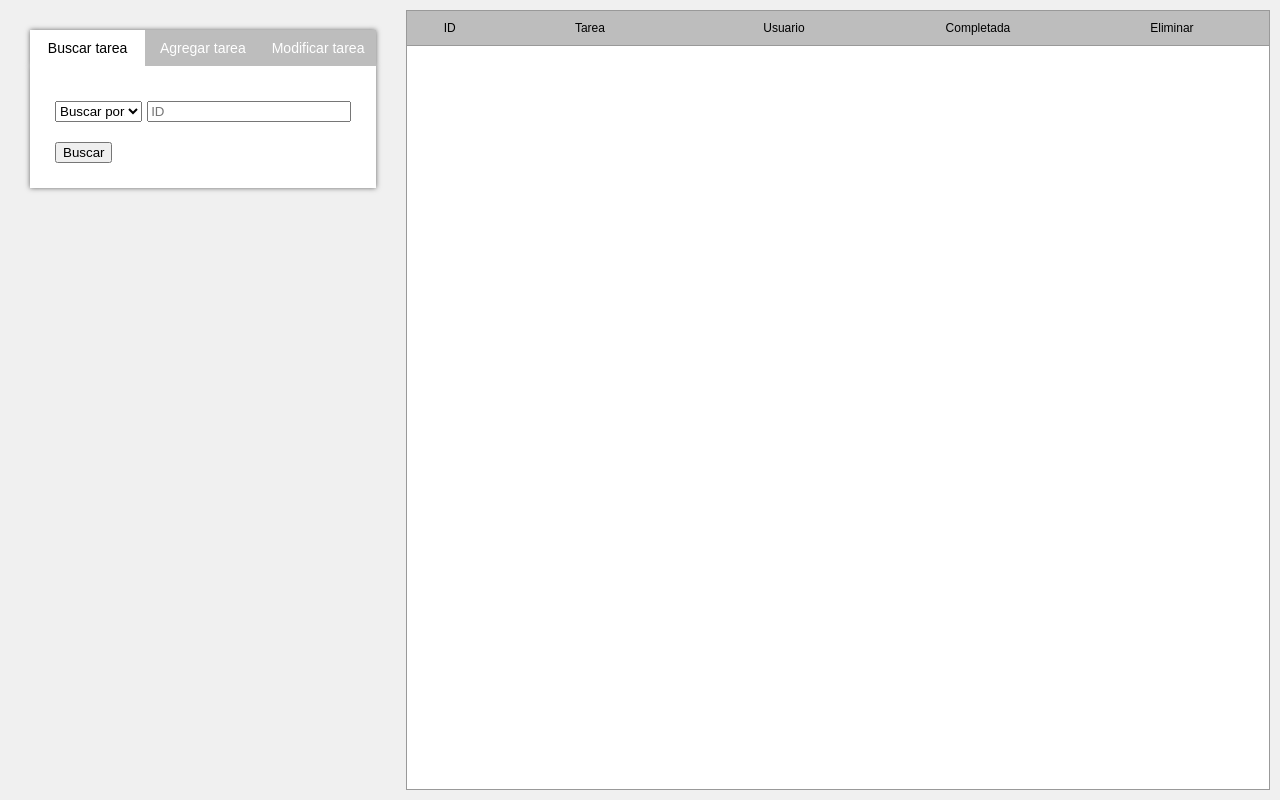
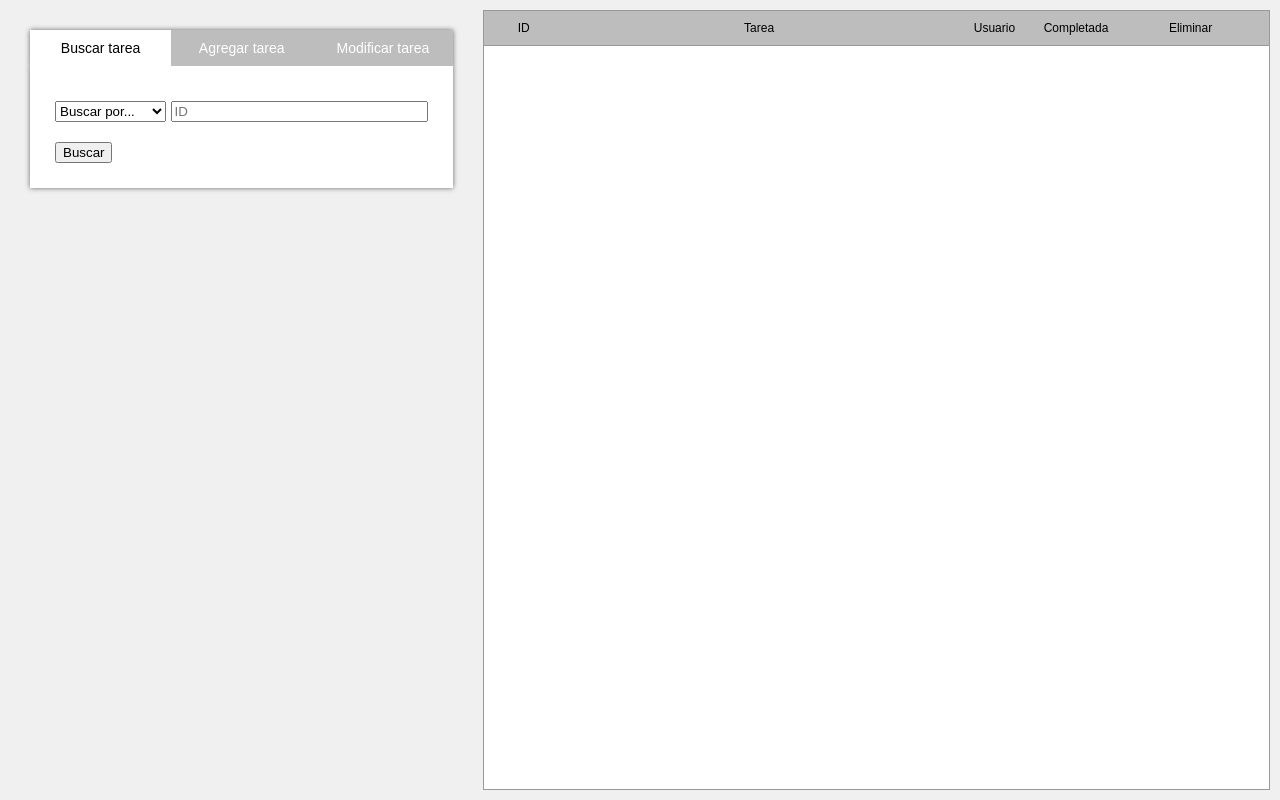
Before and after one commit to LucianABC/To-Do-List, a website with bundled scripts: page index.html in a window 1280 px wide. Built offline with nearby package versions, Linux system fonts and the light colour scheme; no server answers.

Commit message:
ul styles

```diff
--- a/styles/styles.scss
+++ b/styles/styles.scss
@@ -11,7 +11,7 @@ ul {
     display: flex;
     flex-direction: column;
     padding:0;
-    width: 75%;
+    width: 65%;
     box-sizing: border-box;
     background-color: white;
     margin: 10px;
@@ -29,17 +29,23 @@ ul {
         }
         span {
             box-sizing: border-box;
-            width: 22.5%;
+            width: 10%;
             padding: 10px;
             text-align: center;
             border-bottom: 1px solid #999;
 
-            &:first-child{
-                width:10%;
+
+
+            &:nth-child(2){
+                width:50%;
             }
+            &:nth-child(5){
+                width:20%;
+            }
+
         }
         button {
-            width: 22.5%;
+            width: 20%;
             padding:0;
             border:none;
             border-bottom: 1px solid #999;
@@ -49,7 +55,7 @@ ul {
 }
 
 .cards-container {
-    width: 30%;
+    width: 35%;
     margin: 30px;
 
 }
```
Also changed, not shown: styles/styles.css, 1 other file.
